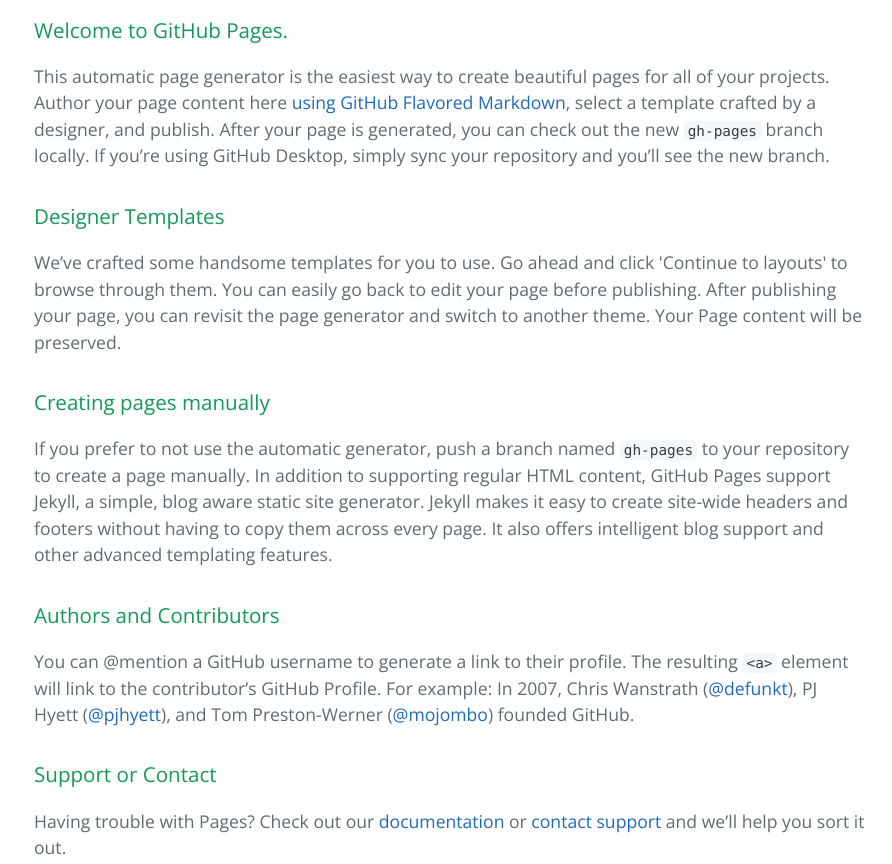
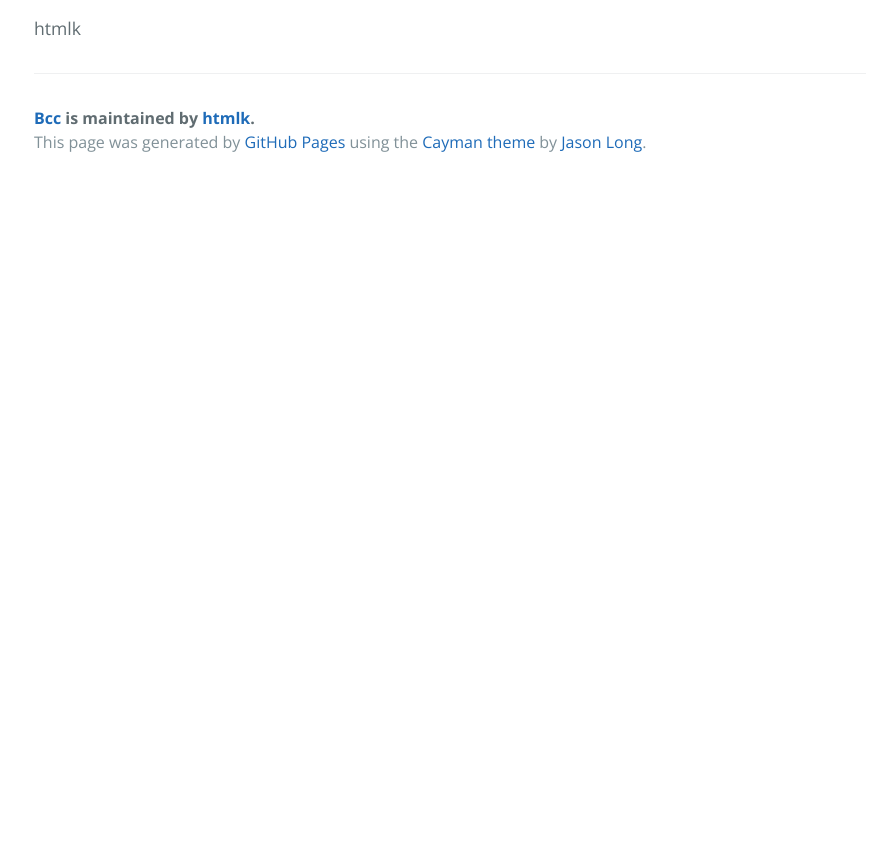
Before and after one commit to htmlk/bcc, a plain HTML site: page index.html in a window 1280 px wide. Shown: the part 400-1264 px from the top of the page, without its empty margins (190-1082 px from the left). After the commit the page ends 800 px from the top, so only its background shows below. Drawn offline with nearby package versions, Linux system fonts and the light colour scheme.

```diff
--- a/index.html
+++ b/index.html
@@ -19,30 +19,7 @@
     </section>
 
     <section class="main-content">
-      <h3>
-<a id="welcome-to-github-pages" class="anchor" href="#welcome-to-github-pages" aria-hidden="true"><span aria-hidden="true" class="octicon octicon-link"></span></a>Welcome to GitHub Pages.</h3>
-
-<p>This automatic page generator is the easiest way to create beautiful pages for all of your projects. Author your page content here <a href="https://guides.github.com/features/mastering-markdown/">using GitHub Flavored Markdown</a>, select a template crafted by a designer, and publish. After your page is generated, you can check out the new <code>gh-pages</code> branch locally. If you’re using GitHub Desktop, simply sync your repository and you’ll see the new branch.</p>
-
-<h3>
-<a id="designer-templates" class="anchor" href="#designer-templates" aria-hidden="true"><span aria-hidden="true" class="octicon octicon-link"></span></a>Designer Templates</h3>
-
-<p>We’ve crafted some handsome templates for you to use. Go ahead and click 'Continue to layouts' to browse through them. You can easily go back to edit your page before publishing. After publishing your page, you can revisit the page generator and switch to another theme. Your Page content will be preserved.</p>
-
-<h3>
-<a id="creating-pages-manually" class="anchor" href="#creating-pages-manually" aria-hidden="true"><span aria-hidden="true" class="octicon octicon-link"></span></a>Creating pages manually</h3>
-
-<p>If you prefer to not use the automatic generator, push a branch named <code>gh-pages</code> to your repository to create a page manually. In addition to supporting regular HTML content, GitHub Pages support Jekyll, a simple, blog aware static site generator. Jekyll makes it easy to create site-wide headers and footers without having to copy them across every page. It also offers intelligent blog support and other advanced templating features.</p>
-
-<h3>
-<a id="authors-and-contributors" class="anchor" href="#authors-and-contributors" aria-hidden="true"><span aria-hidden="true" class="octicon octicon-link"></span></a>Authors and Contributors</h3>
-
-<p>You can @mention a GitHub username to generate a link to their profile. The resulting <code>&lt;a&gt;</code> element will link to the contributor’s GitHub Profile. For example: In 2007, Chris Wanstrath (<a href="https://github.com/defunkt" class="user-mention">@defunkt</a>), PJ Hyett (<a href="https://github.com/pjhyett" class="user-mention">@pjhyett</a>), and Tom Preston-Werner (<a href="https://github.com/mojombo" class="user-mention">@mojombo</a>) founded GitHub.</p>
-
-<h3>
-<a id="support-or-contact" class="anchor" href="#support-or-contact" aria-hidden="true"><span aria-hidden="true" class="octicon octicon-link"></span></a>Support or Contact</h3>
-
-<p>Having trouble with Pages? Check out our <a href="https://help.github.com/pages">documentation</a> or <a href="https://github.com/contact">contact support</a> and we’ll help you sort it out.</p>
+      <p>htmlk</p>
 
       <footer class="site-footer">
         <span class="site-footer-owner"><a href="https://github.com/htmlk/bcc">Bcc</a> is maintained by <a href="https://github.com/htmlk">htmlk</a>.</span>
```
Also changed, not shown: params.json (+1 -1 lines).
